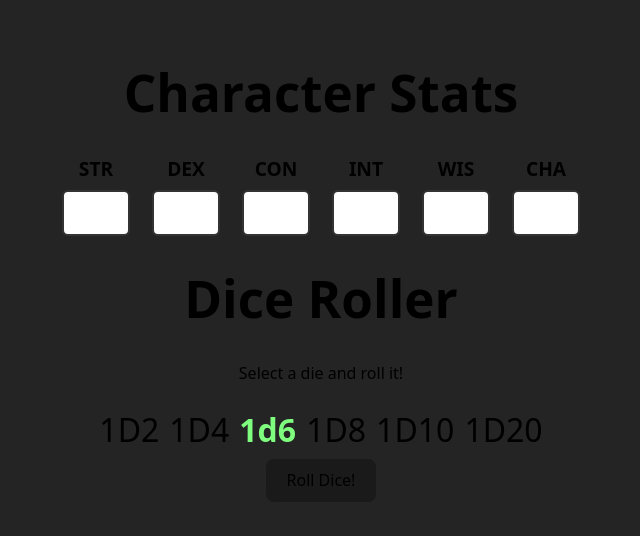
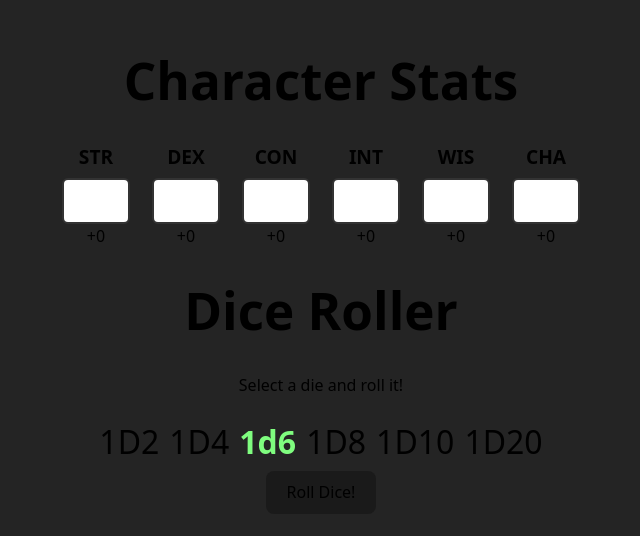
Before and after one commit to shaneTF/dnd_dice_roller, a React (Vite) app: page / in a window 1280 px wide. Shown: the part 134-670 px from the top of the page, without its empty margins (319-959 px from the left). Built offline with nearby package versions, Linux system fonts and the light colour scheme.

Commit message:
Added updating stat modifiers to the bottom of Character Stats.

```diff
--- a/src/App.jsx
+++ b/src/App.jsx
@@ -1,4 +1,4 @@
-import React, { useState } from "react";
+import React, { useEffect, useState } from "react";
 import {
   DiceTwo,
   DiceFour,
@@ -21,8 +21,28 @@ function App() {
     wis: "",
     cha: "",
   });
+  const [statModifier, setStatModifier] = useState({
+    str: 0,
+    dex: 0,
+    con: 0,
+    int: 0,
+    wis: 0,
+    cha: 0,
+  });
 
-  // setup useEffect to calculate stat modifiers on stats change
+  useEffect(() => {
+    const newStatModifier = {};
+    Object.keys(stats).forEach((statKey) => {
+      const statValue = stats[statKey] || 0;
+      newStatModifier[statKey] =
+        parseInt(statValue) == 0 ? 0 : Math.floor((statValue - 10) / 2);
+    });
+    Object.keys(newStatModifier).forEach((key) => {
+      if (statModifier[key] !== newStatModifier[key]) {
+        setStatModifier(newStatModifier);
+      }
+    });
+  }, [stats, statModifier]);
 
   const diceMath = () => {
     return Math.floor(Math.random() * parseInt(selectedValue)) + 1;
@@ -37,11 +57,10 @@ function App() {
   };
 
   const handleStatClick = (statKey) => {
-    const stat = stats[statKey] || 0;
-    const statModifier = parseInt(stat) == 0 ? 0 : Math.floor((stat - 10) / 2);
     const baseRoll = diceMath();
-    console.log("Base Roll:", baseRoll, "Stat Modifier:", statModifier);
-    setDiceRoll(baseRoll + parseInt(statModifier));
+    console.log("Base Roll: ", baseRoll);
+    console.log("Stat Modifier: ", statModifier[statKey]);
+    setDiceRoll(baseRoll + parseInt(statModifier[statKey]));
   };
 
   return (
@@ -50,6 +69,7 @@ function App() {
         <h1>Character Stats</h1>
         <CharacterStats
           stats={stats}
+          statModifier={statModifier}
           onStatChange={setStats}
           handleClick={handleStatClick}
         />
--- a/src/components/characterStats.jsx
+++ b/src/components/characterStats.jsx
@@ -1,6 +1,11 @@
 import "./characterStats.css";
 
-export default function CharacterStats({ stats, onStatChange, handleClick }) {
+export default function CharacterStats({
+  stats,
+  statModifier,
+  onStatChange,
+  handleClick,
+}) {
   const statsList = [
     { key: "str", label: "STR" },
     { key: "dex", label: "DEX" },
@@ -16,6 +21,7 @@ export default function CharacterStats({ stats, onStatChange, handleClick }) {
           <div className="stat-label" onClick={() => handleClick(stat.key)}>
             {stat.label}
           </div>
+
           <input
             type="text"
             className="stat-input"
@@ -24,6 +30,11 @@ export default function CharacterStats({ stats, onStatChange, handleClick }) {
               onStatChange({ ...stats, [stat.key]: e.target.value })
             }
           />
+          <span className="stat-modifier">
+            {statModifier[stat.key] >= 0
+              ? ` +${statModifier[stat.key]}`
+              : ` ${statModifier[stat.key]}`}
+          </span>
         </div>
       ))}
     </div>
```
